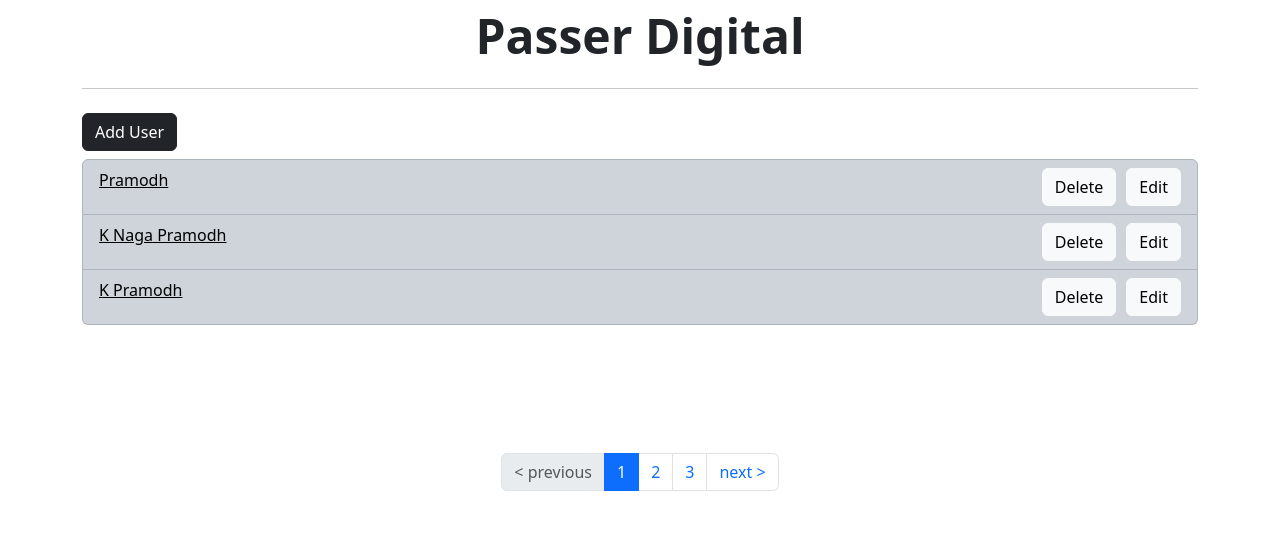
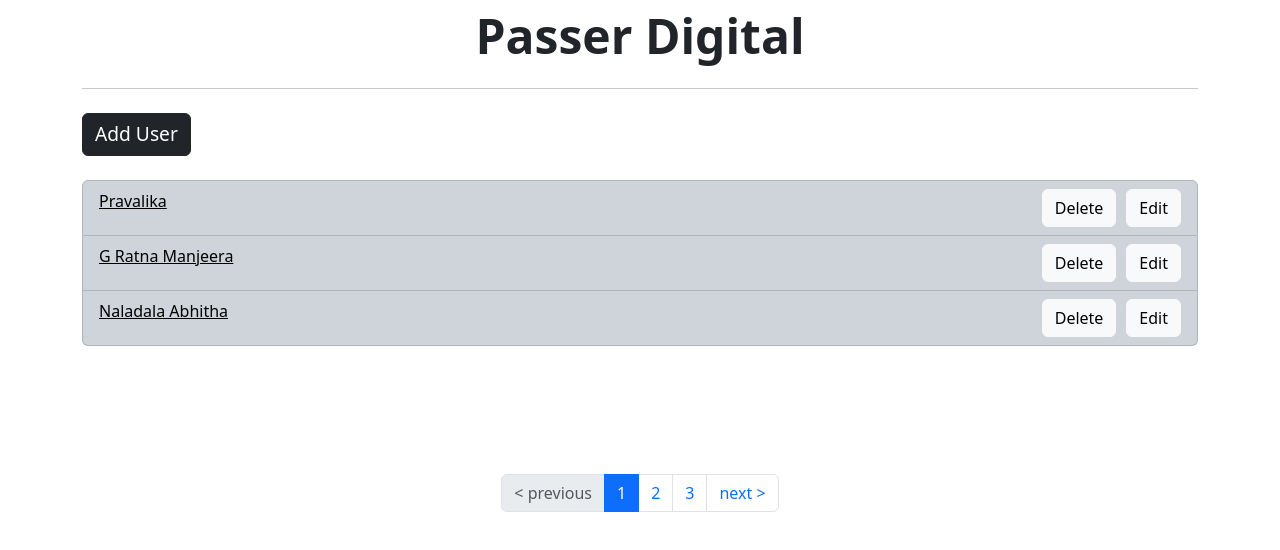
Before and after one commit to NagaPramodh/Passer, a React (Create React App) app: page / in a window 1280 px wide. Shown: the top 550 px of the page. Built offline with nearby package versions, Linux system fonts and the light colour scheme.

Commit message:
FInal Changes Update

```diff
--- a/src/App.css
+++ b/src/App.css
@@ -24,3 +24,8 @@
   flex-direction: row;
   justify-content: center;
 }
+
+/* userList Page  */
+.add-user {
+  font-size: larger;
+}
--- /dev/null
+++ b/src/components/email.js
@@ -0,0 +1,5 @@
+const validateEmail = (email) => {
+  const regex = /^[^\s@]+@[^\s@]+\.[^\s@]+$/;
+  return regex.test(email);
+};
+export default validateEmail;
--- a/src/components/userList.js
+++ b/src/components/userList.js
@@ -1,4 +1,4 @@
-import React, { useEffect, useState } from "react";
+import React, { useState } from "react";
 import "bootstrap/dist/css/bootstrap.css";
 import {
   Container,
@@ -10,10 +10,12 @@
   ListGroup,
   Modal,
 } from "react-bootstrap";
-import { useDispatch, useSelector } from "react-redux";
+import { useDispatch } from "react-redux";
 import { addUser, deleteUser, updateUser } from "../redux/userSlice";
 import { userData } from "../data/userData";
 import Items from "../components/items";
+
+import "../App.css";
 const UserList = ({ propCurrentItems }) => {
   const [userInput, setUserInput] = useState("");
   const [userEmail, setUserEmail] = useState("");
@@ -88,7 +90,11 @@
       <hr />
       <Row>
         <Col>
-          <Button variant="dark" className="mt-2 mb-2" onClick={handleAdd}>
+          <Button
+            variant="dark"
+            className="mt-2 mb-4 add-user"
+            onClick={handleAdd}
+          >
             Add User
           </Button>
           <Modal show={addModal} onHide={() => showAddModal(false)} centered>
--- a/src/data/userData.js
+++ b/src/data/userData.js
@@ -1,41 +1,41 @@
 export const userData = [
-  { id: 1, value: "Pramodh", email: "xyz@gmail.com", role: "developer" },
+  { id: 1, value: "Pravalika", email: "pravalika@gmail.com", role: "Tester" },
   {
     id: 0.5677,
-    value: "K Naga Pramodh",
-    email: "abc@gmail.com",
-    role: "frontend-developer",
+    value: "G Ratna Manjeera",
+    email: "ratna@gmail.com",
+    role: "Data Scientist",
   },
   {
     id: 0.6758,
-    value: "K Pramodh",
-    email: "pqr@gmail.com",
-    role: "frontend-dev",
+    value: "Naladala Abhitha",
+    email: "abhitha@gmail.com",
+    role: "Associate Software Developer",
   },
   { id: 2, value: "Pramodh", email: "xyz@gmail.com", role: "developer" },
   {
     id: 0.3477,
-    value: "K Naga Pramodh",
-    email: "abc@gmail.com",
+    value: "Divya Sundari",
+    email: "divya@gmail.com",
     role: "frontend-developer",
   },
   {
     id: 0.3458,
-    value: "K Pramodh",
-    email: "pqr@gmail.com",
-    role: "frontend-dev",
+    value: "S K ThejaSri",
+    email: "theju@gmail.com",
+    role: "Backend-developer",
   },
-  { id: 3, value: "Pramodh", email: "xyz@gmail.com", role: "developer" },
+  { id: 3, value: "Amisha", email: "amisha@gmail.com", role: "developer" },
   {
     id: 0.66777,
-    value: "K Naga ",
-    email: "abc@gmail.com",
-    role: "frontend-developer",
+    value: "Prakriti Pavani",
+    email: "Pavani@gmail.com",
+    role: "Content Designer",
   },
   {
     id: 0.8958,
-    value: "K ",
-    email: "pqr@gmail.com",
-    role: "frontend-dev",
+    value: "Ashwini Sree",
+    email: "ashwini@gmail.com",
+    role: "Lead HR",
   },
 ];
```
